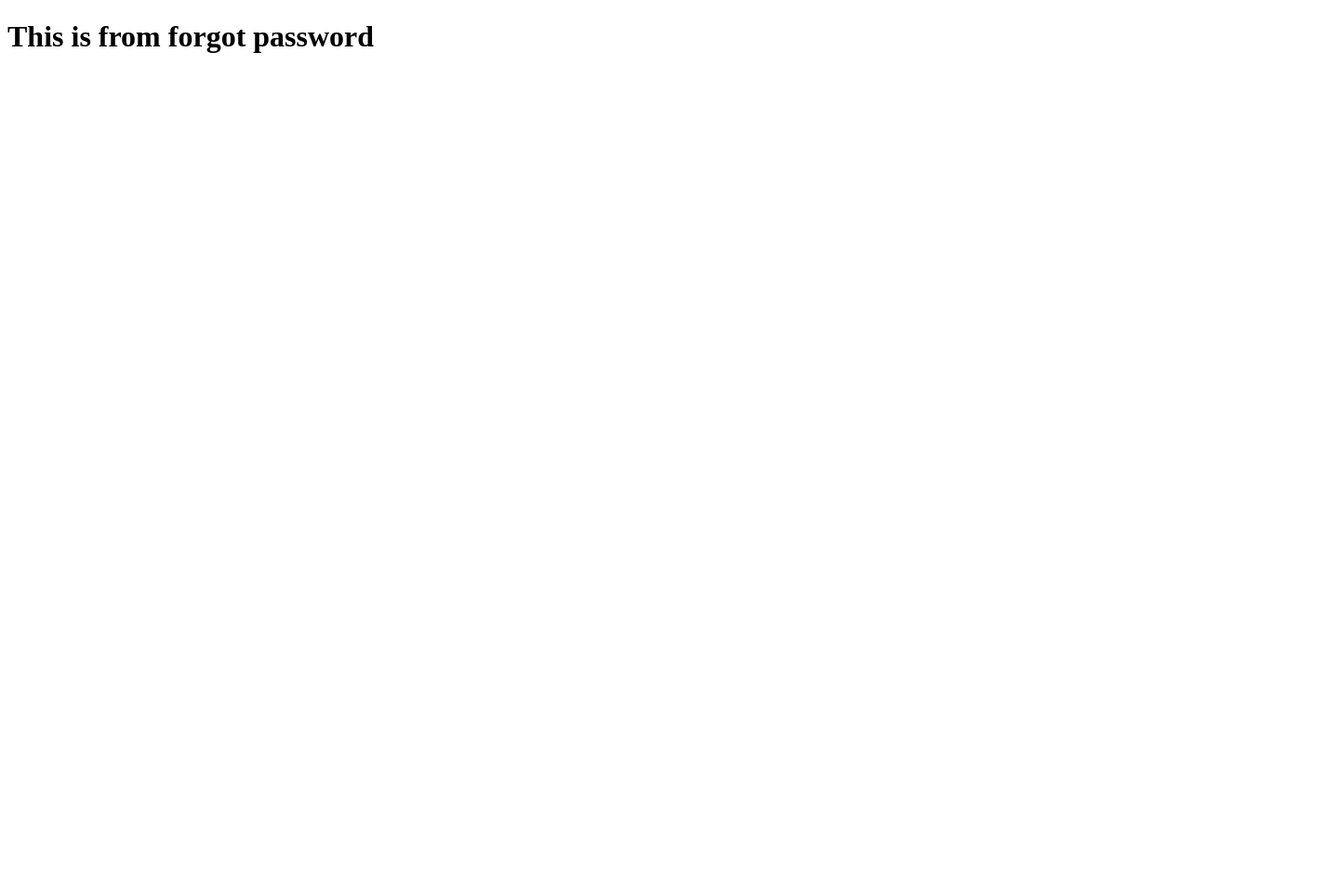
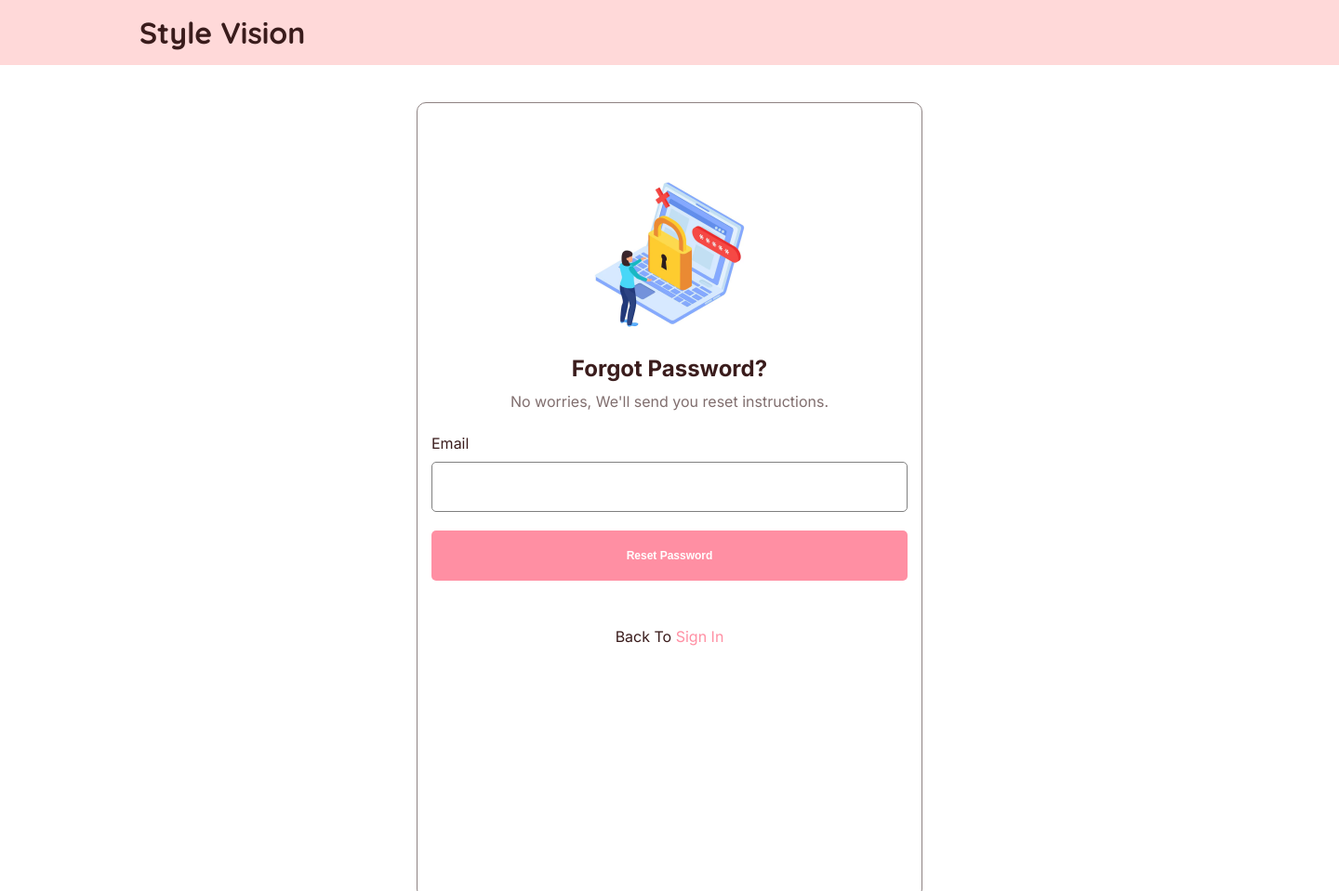
Before and after one commit to arbinlama1/college-project, a plain HTML site: page pages/forgotPasswordPage/index.html in a window 1280 px wide. Shown: the top 959 px of the page at 93% size, 1440 px wide, since content can reach past the window. Before the commit the page ends 800 px from the top, so only its background shows below. Drawn offline with Linux system fonts and the light colour scheme; a web font is replaced by a local one.

Commit message:
forgot password added

```diff
--- a/pages/forgotPasswordPage/index.html
+++ b/pages/forgotPasswordPage/index.html
@@ -1,11 +1,39 @@
 <!DOCTYPE html>
 <html lang="en">
+
 <head>
     <meta charset="UTF-8">
     <meta name="viewport" content="width=device-width, initial-scale=1.0">
-    <title>Document</title>
+    <title>Forgot password</title>
+    <link rel="stylesheet" href="style.css">
+    <link rel="preconnect" href="https://fonts.googleapis.com">
+    <link rel="preconnect" href="https://fonts.gstatic.com" crossorigin>
+    <link
+        href="https://fonts.googleapis.com/css2?family=DM+Serif+Display:ital@0;1&family=Inter:ital,opsz,wght@0,14..32,100..900;1,14..32,100..900&family=Quicksand:wght@300..700&family=Roboto:ital,wght@0,100..900;1,100..900&family=Saira+Semi+Condensed:wght@100;200;300;400;500;600;700;800;900&display=swap"
+        rel="stylesheet">
 </head>
+
 <body>
-    <h1>This is from forgot password</h1>
+    <form action="">
+        <a href="../../landingPage/index.html">
+            <h2>Style Vision</h2>
+        </a>
+        <div class="login">
+            <div class="contain">
+                <img src="../../image/forgotPass.png" alt="log in photo">
+                <p class="para para-common">Forgot Password?</p>
+                <p class="wel-message para-common">No worries, We'll send you reset instructions.</p>
+                <div class="input">
+                    <label for="email">Email</label>
+                    <input type="email" class="common-input" id="email" name="email">
+
+                    <button class="common-input sign-in btn-font" type="submit">Reset Password</button>
+
+                    <p class="no-account">back to <a href="../logInPage/index.html">Sign in</a></p>
+                </div>
+            </div>
+        </div>
+    </form>
 </body>
+
 </html>
--- /dev/null
+++ b/pages/forgotPasswordPage/style.css
@@ -0,0 +1,102 @@
+@import url(../../universal_style/uni-style.css);
+.login {
+    color: #3A1C1C;
+    background-color: white;
+}
+form h2 {
+    color: #3A1C1C;
+    font-family: "Quicksand", sans-serif;
+    background-color: #FFD9D9;
+    padding: 15px 150px;
+    font-weight: 700;
+    font-size: 32px;
+}
+
+form .login {
+    display: flex;
+    justify-content: center;
+    align-items: center;
+}
+form .login .contain img {
+    height: 206px;
+    width: 206px;
+    object-fit:  cover;
+}
+form .login .contain {
+    margin: 40px 0;
+    padding-top: 60px;
+    border: 1px solid #8E8282;
+    display: flex;
+    width: 544px;
+    height: 857px;
+    border-radius: 10px;
+    justify-content: start;
+    flex-direction: column;
+    align-items: center;
+}
+
+form .login .contain .input {
+    display: flex;
+    flex-direction: column;
+    width: 100%;
+    padding: 0 15px;
+}
+form .login .contain .para-common {
+    padding: 5px 50px;
+}
+form .login .para {
+    font-weight: 700;
+    font-size: 24px;
+    line-height: 30px;
+}
+form .login .contain .wel-message {
+    color: #806E6E;
+}
+
+form .login .input label {
+    margin-top: 20px;
+}
+form .login .input .common-input  {
+    margin: 10px 0;
+    width: 100%;
+    height: 54px;
+    border: 1px solid gray;
+    text-transform: capitalize;
+    border-radius: 5px;
+    font-size: 20px;
+    outline: none;
+}
+form .login .input input:focus {
+    border-color: pink;
+}
+
+form .login .contain .input .remember-check .remember {
+    margin: 0 10px;
+    color: black;
+}
+form .login .contain .input .remember-check a {
+    padding-left: 220px;
+    color: #FF8FA3;
+}
+form .login .contain .input .sign-in {
+    background-color: #FF8FA3;
+    color: white;
+    margin-top: 10px;
+    border: none;
+}
+form .login .contain .input .btn-font {
+    font-size: 12px;
+    font-weight: 700;
+}
+
+form .login .contain .input .no-account {
+    text-align: center;
+    margin: 40px 0;
+    text-transform: capitalize;
+}
+form .login .contain .input .no-account a {
+    color: #FF8FA3;
+}
+form .login .contain .input button:hover {
+    background-color: #F22E51;
+}
```
